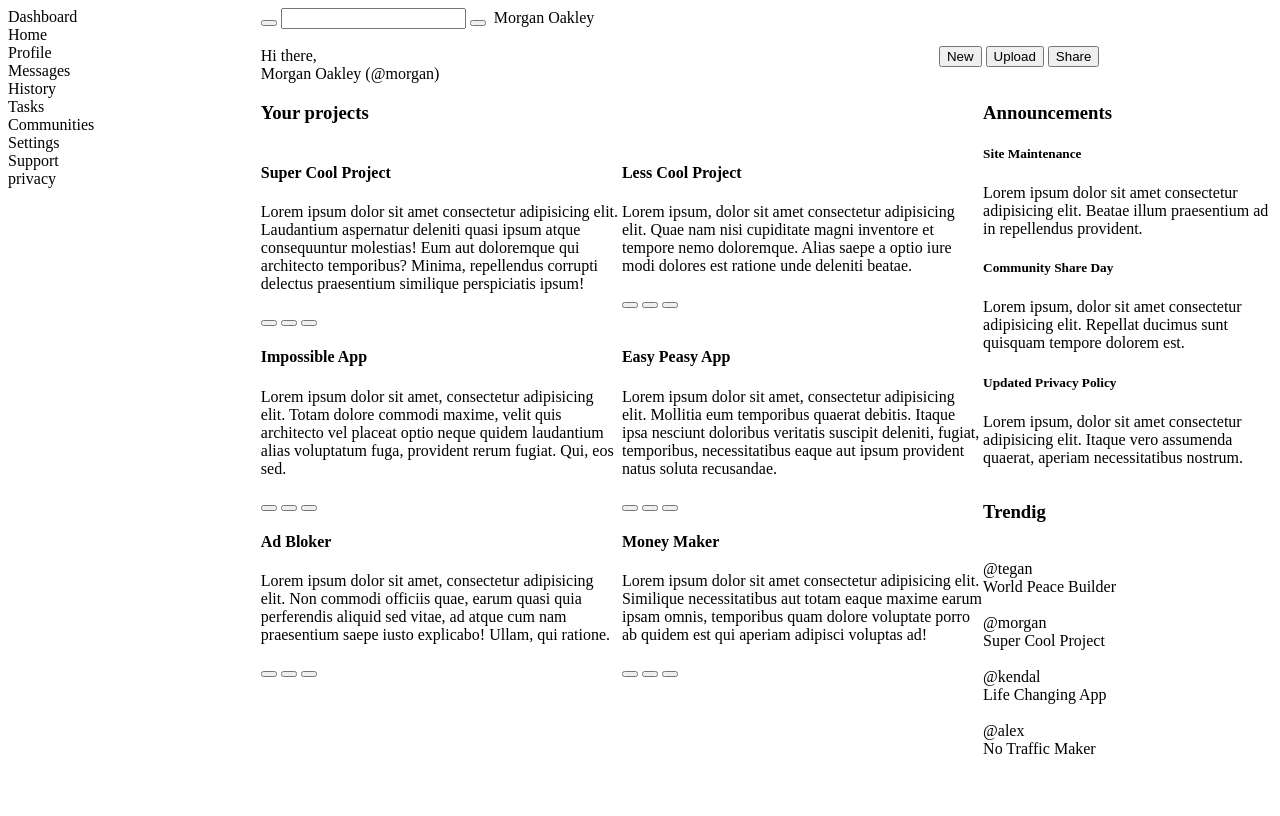
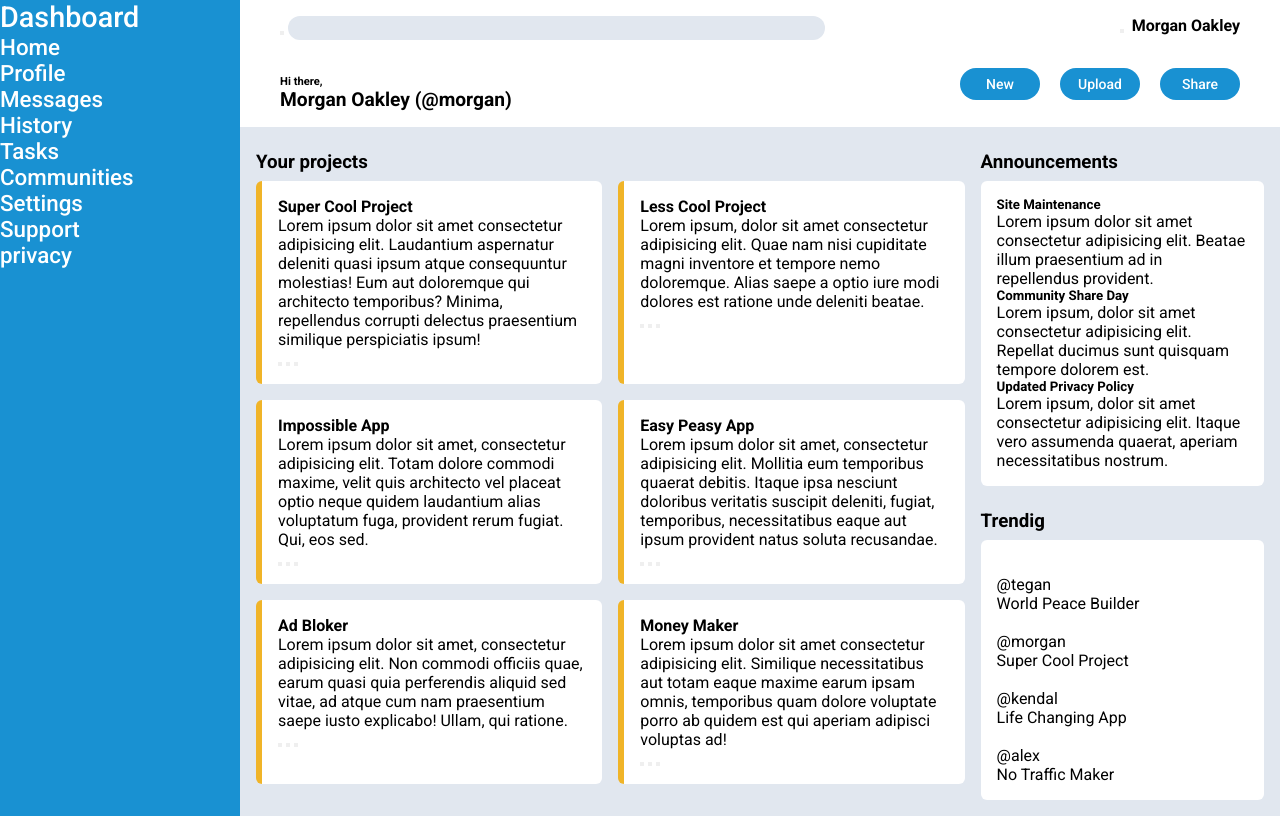
Before and after one commit to JohneJohnan/admin-dashboard, a plain HTML site: page index.html in a window 1280 px wide. Drawn offline with Linux system fonts and the light colour scheme.

Commit message:
Add padding,margin,size,color,font etc to most elements

```diff
--- a/index.html
+++ b/index.html
@@ -26,11 +26,15 @@
     </div>
     <div id="header">
         <div id="header-top">
-            <button id="search-btn"></button>
-            <input type="search" name="search-bar" id="search-bar">
-            <button id="notifs"></button>
-            <img src="" alt="">
-            <span>Morgan Oakley</span>
+            <div id="left-container">
+                <button id="search-btn"></button>
+                <input type="search" name="search-bar" id="search-bar">
+            </div>
+            <div id="right-container">
+                <button id="notifs"></button>
+                <img src="" alt="">
+                <span>Morgan Oakley</span>
+            </div>
         </div>
         <div id="header-bottom">
             <div id="user-greeting-container">
@@ -51,7 +55,7 @@
         <div id="projects">
             <h3>Your projects</h3>
             <div>
-                <div>
+                <div class="card">
                     <h4>Super Cool Project</h4>
                     <p>Lorem ipsum dolor sit amet consectetur adipisicing elit. Laudantium aspernatur deleniti quasi ipsum atque consequuntur molestias! Eum aut doloremque qui architecto temporibus? Minima, repellendus corrupti delectus praesentium similique perspiciatis ipsum!</p>
                     <div class="buttons">
@@ -60,7 +64,7 @@
                         <button></button>
                     </div>
                 </div>
-                <div>
+                <div class="card">
                     <h4>Less Cool Project</h4>
                     <p>Lorem ipsum, dolor sit amet consectetur adipisicing elit. Quae nam nisi cupiditate magni inventore et tempore nemo doloremque. Alias saepe a optio iure modi dolores est ratione unde deleniti beatae.</p>
                     <div class="buttons">
@@ -69,7 +73,7 @@
                         <button></button>
                     </div>
                 </div>
-                <div>
+                <div class="card">
                     <h4>Impossible App</h4>
                     <p>Lorem ipsum dolor sit amet, consectetur adipisicing elit. Totam dolore commodi maxime, velit quis architecto vel placeat optio neque quidem laudantium alias voluptatum fuga, provident rerum fugiat. Qui, eos sed.</p>
                     <div class="buttons">
@@ -78,7 +82,7 @@
                         <button></button>
                     </div>
                 </div>
-                <div>
+                <div class="card">
                     <h4>Easy Peasy App</h4>
                     <p>Lorem ipsum dolor sit amet, consectetur adipisicing elit. Mollitia eum temporibus quaerat debitis. Itaque ipsa nesciunt doloribus veritatis suscipit deleniti, fugiat, temporibus, necessitatibus eaque aut ipsum provident natus soluta recusandae.</p>
                     <div class="buttons">
@@ -87,7 +91,7 @@
                         <button></button>
                     </div>
                 </div>
-                <div>
+                <div class="card">
                     <h4>Ad Bloker</h4>
                     <p>Lorem ipsum dolor sit amet, consectetur adipisicing elit. Non commodi officiis quae, earum quasi quia perferendis aliquid sed vitae, ad atque cum nam praesentium saepe iusto explicabo! Ullam, qui ratione.</p>
                     <div class="buttons">
@@ -96,7 +100,7 @@
                         <button></button>
                     </div>
                 </div>
-                <div>
+                <div class="card">
                     <h4>Money Maker</h4>
                     <p>Lorem ipsum dolor sit amet consectetur adipisicing elit. Similique necessitatibus aut totam eaque maxime earum ipsam omnis, temporibus quam dolore voluptate porro ab quidem est qui aperiam adipisci voluptas ad!</p>
                     <div class="buttons">
--- a/style.css
+++ b/style.css
@@ -1,20 +1,85 @@
+@import url('https://fonts.googleapis.com/css2?family=Roboto:wght@300;400;500;700&display=swap');
+
+:root {
+    --blue: #1991d2;
+    --gray: #e1e7ef;
+    --gold: #f0b428;
+}
+* {
+    font-family: 'Roboto', sans-serif;
+    margin: 0;
+    padding: 0;
+}
 body {
     display: grid;
-    grid-template: max-content 1fr / 1fr 4fr;
+    grid-template: max-content 1fr / min(25vw, 15rem) 1fr;
 }
 #sidebar {
     grid-row: 1 / -1;
+    color: white;
+    background-color: var(--blue);
+    font-size: clamp(10px, 2.5vw, 1.4rem);
+    font-weight: 500;
+}
+#logo {
+    font-size: clamp(12px, 3.2vw, 1.8rem);
+}
+input[type="search"] {
+    border-radius: 9999px;
+    border-style: none;
+    background-color: var(--gray);
+    height: 1.5rem;
+    width: 80%;
+}
+#header > div{
+    margin: 16px 40px;
+}
+#header-top {
+    display: grid;
+    grid-template-columns: 0.8fr max-content;
+    justify-content: space-between;
+    font-size: 1rem;
+    font-weight: 700;
 }
 #header-bottom {
     display: grid;
-    grid-template-columns: 1fr 1fr;
+    grid-template-columns: max-content max-content;
+    justify-content: space-between;
+}
+#greetings > div:first-child {
+    font-size: 0.7rem;
+    font-weight: 700;
+}
+#greetings > div:nth-child(2) {
+    font-size: 1.2rem;
+    font-weight: 700;
 }
 #buttons {
     place-self: center;
+    display: grid;
+    grid-template-columns: 1fr 1fr 1fr;
+    gap: 20px;
+}
+#buttons > button {
+    color: white;
+    background-color: var(--blue);
+    border-style: none;
+    border-radius: 9999px;
+    padding: 8px 16px;
+    width: 80px;
+    font-size: 14px;
+    font-weight: 500;
 }
 #main {
     display: grid;
     grid-template: max-content max-content / 5fr 2fr;
+    background-color: var(--gray);
+    padding: 16px;
+    gap:16px;
+    align-content: space-between;
+}
+#main div {
+    border-radius: 6px;
 }
 #projects {
     grid-row: 1 / -1;
@@ -23,4 +88,18 @@ body {
     display: grid;
     grid-template-columns: 1fr 1fr;
     grid-template-rows: repeat(auto-fit, auto);
+    gap: 16px;
 }
+.card {
+    border-left: 6px solid var(--gold);
+}
+.card,
+#announcements > div,
+#trending > div {
+    background-color: white;
+    padding: 16px;
+}
+h3 {
+    margin-top: 8px;
+    margin-bottom: 8px;
+}
```
